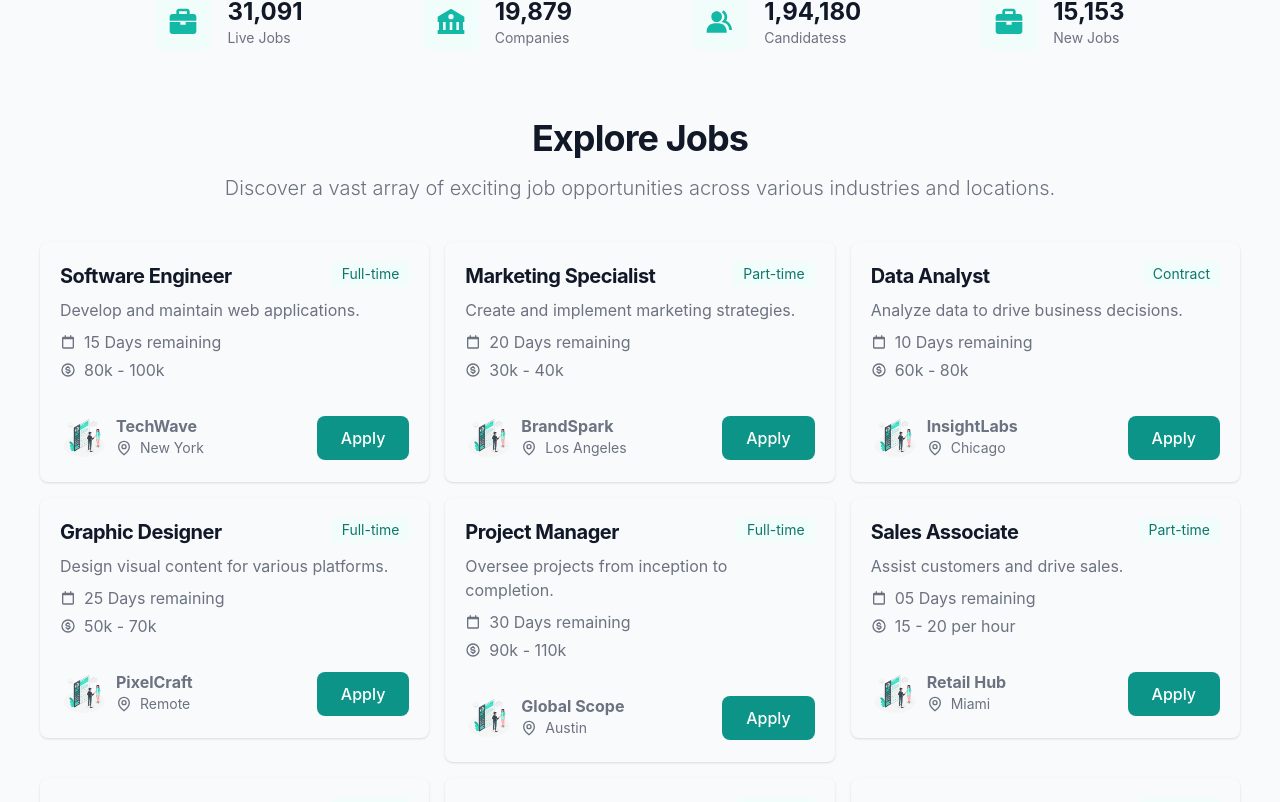
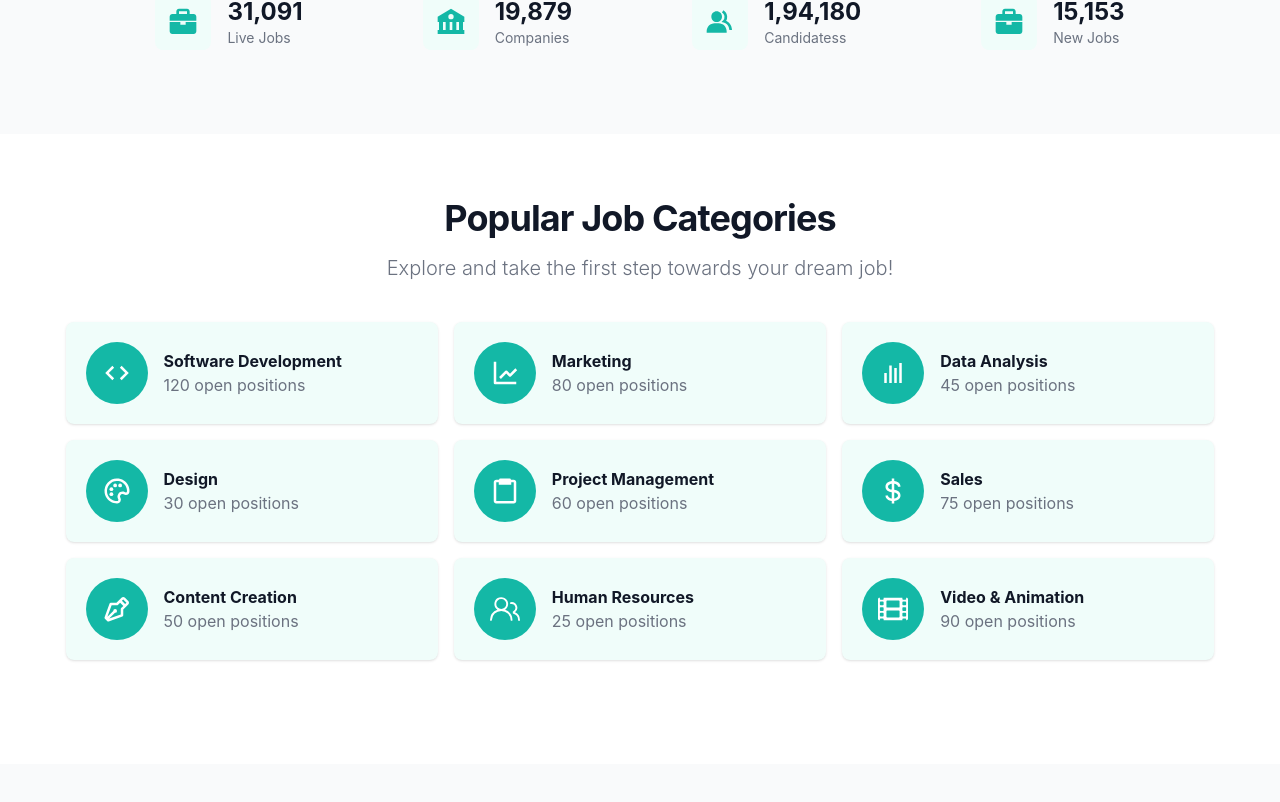
Before and after one commit to jadhavanushka/jobfinder, a React (Create React App) app: page / in a window 1280 px wide. Shown: the part 610-1412 px from the top of the page. Built offline with nearby package versions, Linux system fonts and the light colour scheme.

Commit message:
added job categories

```diff
--- a/src/App.js
+++ b/src/App.js
@@ -2,16 +2,17 @@ import './App.css';
 import Navbar from './components/Navbar';
 import Header from './components/Header';
 import Stats from './components/Stats';
+import Categories from './components/Categories';
 import JobSection from './components/JobsSection';
-
 
 function App() {
   return (
     <div className="App bg-gray-50 min-h-screen">
 
       <Navbar />
-      <Header/>
-      <Stats/>
+      <Header />
+      <Stats />
+      <Categories />
       <JobSection />
 
     </div>
--- /dev/null
+++ b/src/components/Categories.js
@@ -0,0 +1,93 @@
+import React from 'react';
+import { BiCode, BiBarChart, BiLineChart, BiPalette, BiClipboard, BiDollar, BiPen } from 'react-icons/bi';
+import { GoPeople } from 'react-icons/go';
+import { FaFilm } from 'react-icons/fa';
+
+const jobCategories = [
+    {
+        "category": "Software Development",
+        "open_positions": 120,
+        "icon": BiCode
+    },
+    {
+        "category": "Marketing",
+        "open_positions": 80,
+        "icon": BiLineChart
+
+    },
+    {
+        "category": "Data Analysis",
+        "open_positions": 45,
+        "icon": BiBarChart
+    },
+    {
+        "category": "Design",
+        "open_positions": 30,
+        "icon": BiPalette
+    },
+    {
+        "category": "Project Management",
+        "open_positions": 60,
+        "icon": BiClipboard
+    },
+    {
+        "category": "Sales",
+        "open_positions": 75,
+        "icon": BiDollar
+    },
+    {
+        "category": "Content Creation",
+        "open_positions": 50,
+        "icon": BiPen
+    },
+    {
+        "category": "Human Resources",
+        "open_positions": 25,
+        "icon": GoPeople
+    },
+    {
+        "category": "Video & Animation",
+        "open_positions": 90,
+        "icon": FaFilm
+    }
+];
+
+
+const Categories = () => {
+    return (
+        <section className='max-w-screen-xl px-4 py-16 mx-auto lg:mt-16 flex flex-col items-center bg-white'>
+            <h2 className="mb-4 text-3xl font-bold leading-tight tracking-tight text-gray-900  md:text-4xl">
+                Popular Job Categories
+            </h2>
+            <p className="px-4 mb-6 font-light text-gray-500 lg:mb-8 md:text-lg lg:text-xl text-center">
+                Explore and take the first step towards your dream job!
+            </p>
+            <div className='grid max-w-screen-xl md:px-4 mx-auto md:grid-cols-12 mb-8'>
+                {
+                    jobCategories.map((item, index) =>
+                    (
+                        <div key={index} className='mr-auto place-self-center md:col-span-6 lg:col-span-4 w-full h-full'>
+                            <div className='p-5 items-center bg-teal-50 rounded-lg shadow hover:ring-1 hover:ring-teal-500
+                            flex mb-2 md:m-2 gap-4 pr-24'>
+                                <span className="text-white bg-teal-500 p-4 rounded-full text-3xl">
+                                    <item.icon />
+                                </span>
+                                <div className="flex flex-col w-full">
+                                    <h3 className="text-start font-bold text-gray-900">
+                                        {item.category}
+                                    </h3>
+                                    <p className="text-gray-500">
+                                        {item.open_positions} open positions
+                                    </p>
+                                </div>
+                            </div>
+                        </div>
+                    ))
+                }
+            </div>
+
+        </section>
+    );
+};
+
+export default Categories;
```
